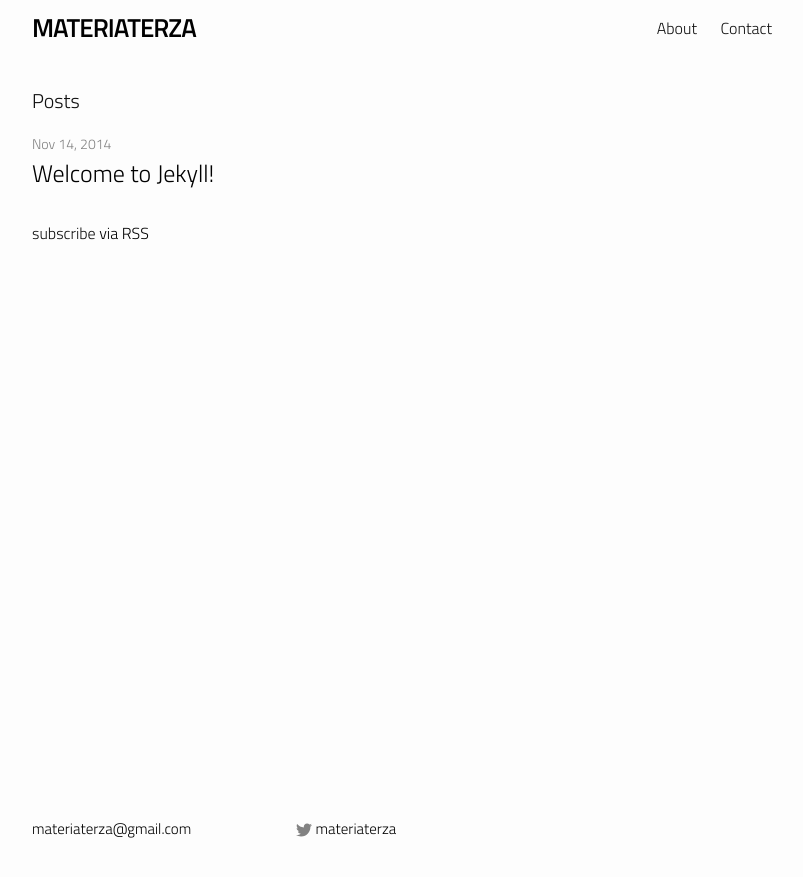
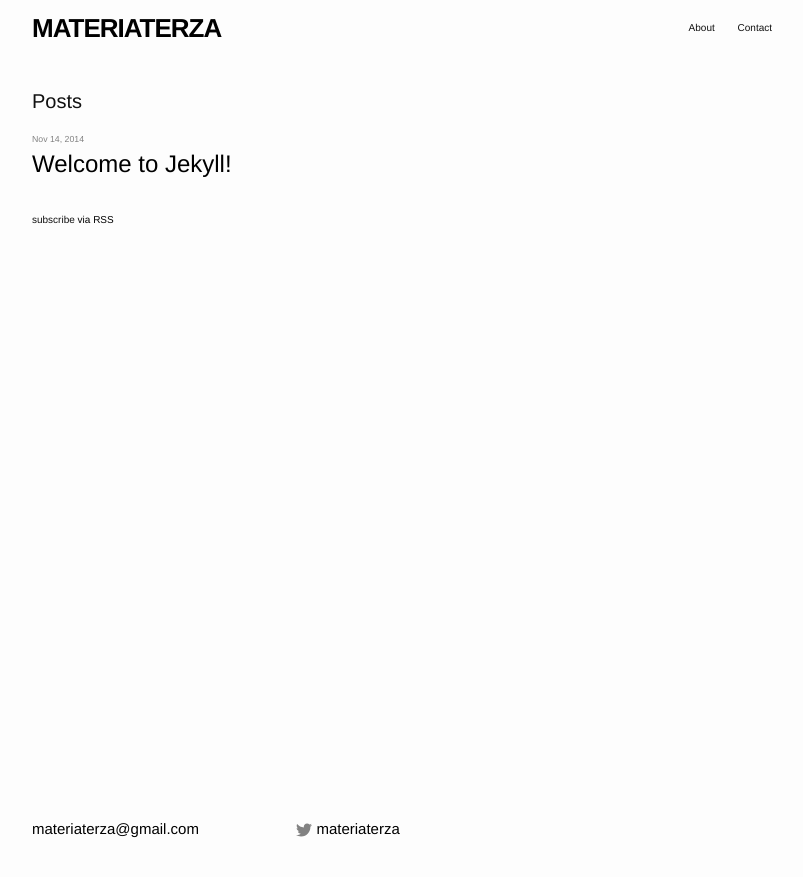
Before and after one commit to fabbbrizio/materiaterza, a Jekyll site: the page built from blog.html, in a window 1280 px wide. Shown: the top 877 px of the page, without its empty margins (238-1041 px from the left). Built offline with Jekyll 4.4.1, drawn with Linux system fonts in a browser that asks for light colours; nearby versions of some CDN libraries.

Commit message:
H font size

```diff
--- a/_sass/_base.scss
+++ b/_sass/_base.scss
@@ -1,8 +1,8 @@
 @charset "utf-8";
 
 // Our variables
-$base-font-family: 'Titillium Web', sans-serif;
-$base-font-size:   16px;
+$base-font-family: 'Helvetica', sans-serif;
+$base-font-size:   10px;
 $small-font-size:  $base-font-size * 0.875;
 $base-line-height: 1.5;
 
@@ -65,7 +65,7 @@ body {
 body.with-full-bg {
   background-image: url('../images/mtrtrz2.jpg');
   background-size: cover;
-  background-color: black;
+  background-color: white;
   background-repeat: no-repeat;
 }
 
--- a/index.html
+++ b/index.html
@@ -4,9 +4,4 @@ layout: o
 
 <div class="o">
 
-  <a:link
-    background-image: url(http://en.wikipedia.org/wiki/Snail/mtrtrz2.jpg);
-  >
-
-
   </div>
```
